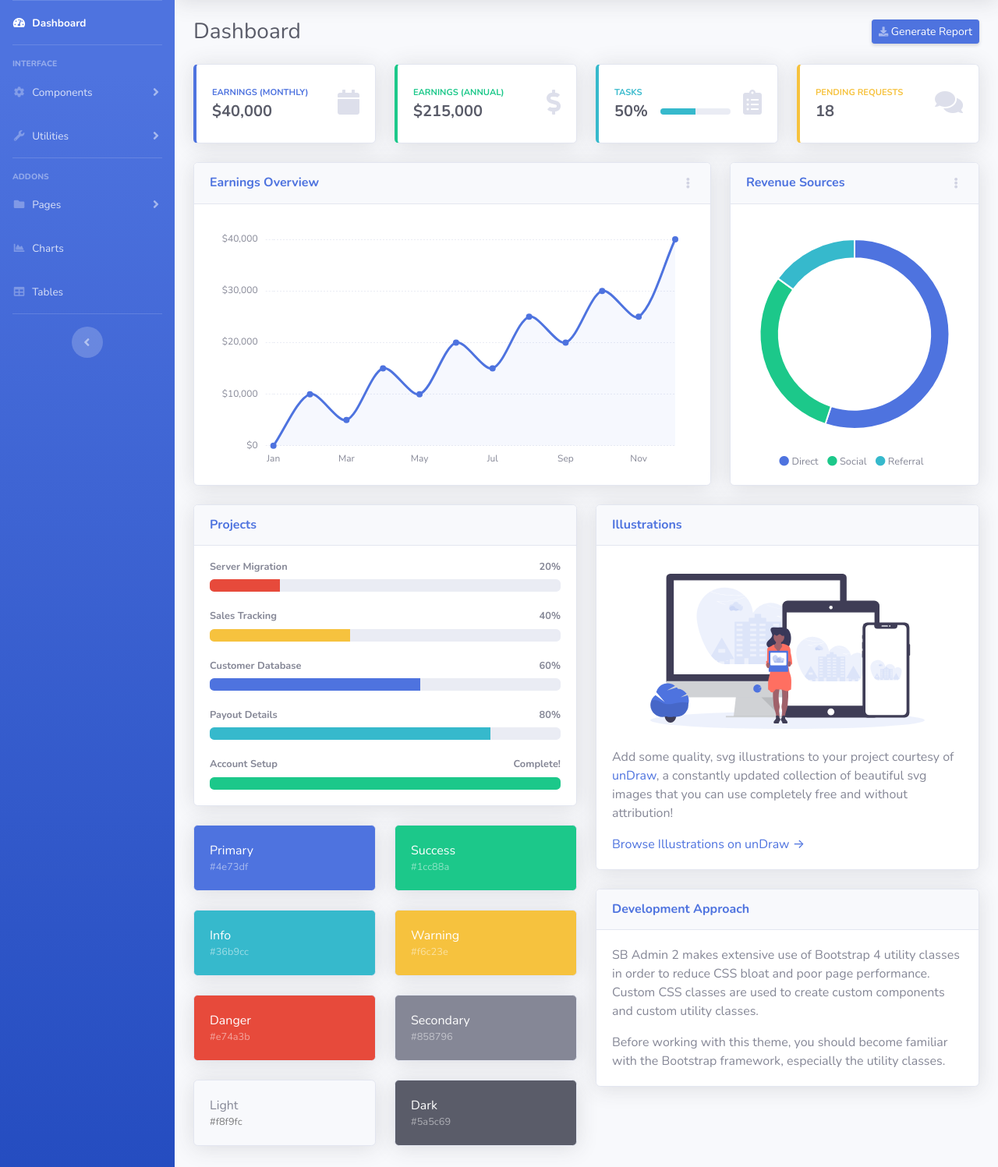
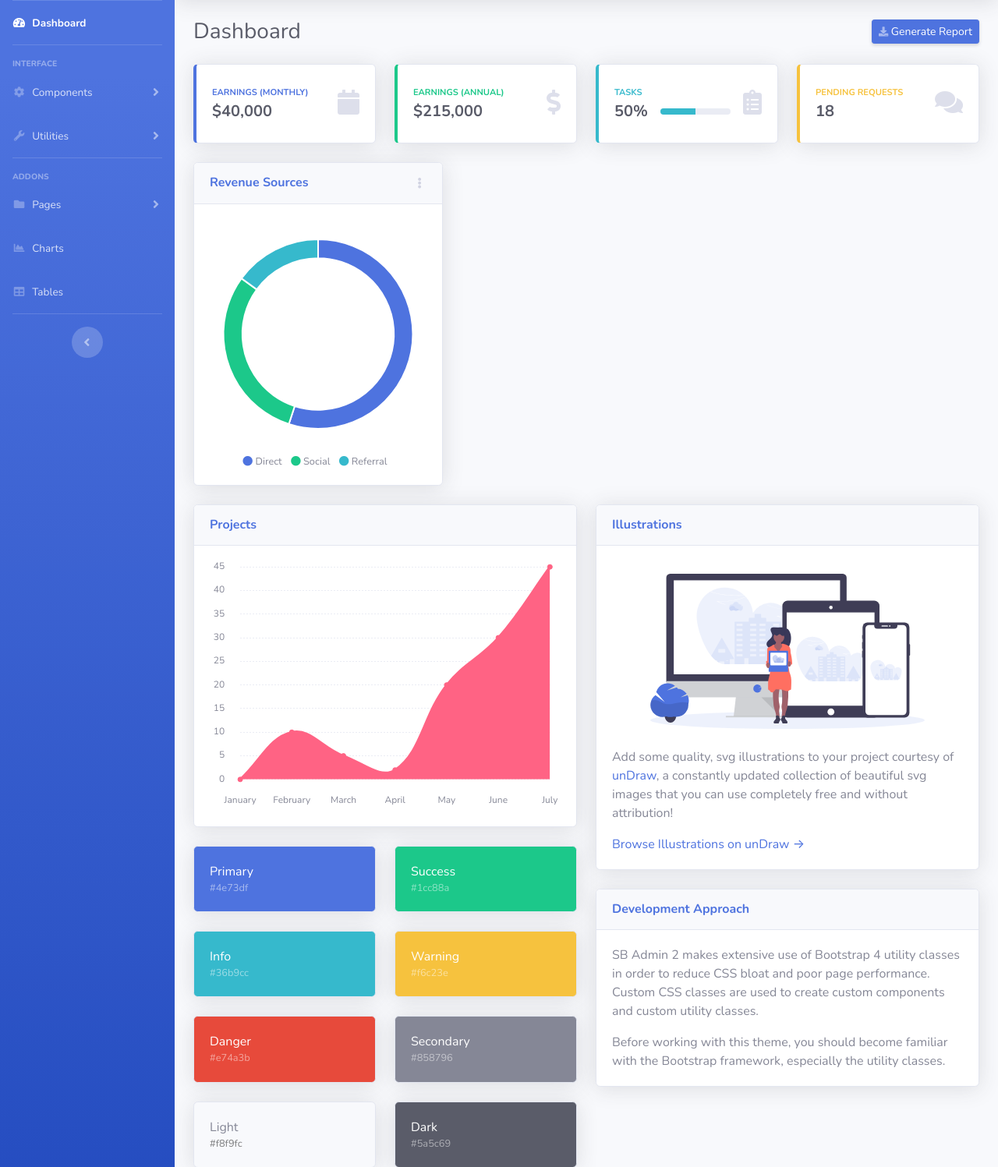
Before and after one commit to ArthurWuTW/django-project, a Django app: template monitor_app/templates/template_dashboard/dashboard.html in a window 1280 px wide. Shown: the part 70-1567 px from the top of the page at 78% size. Run offline with Django 3.2, Linux system fonts and the light colour scheme; the template is opened without the code that fills it, so the values that code supplies are empty; some libraries are stand-ins or nearby versions.

Commit message:
Test chartjs with constant data in external js file

```diff
--- a/monitor_app/static/dashboard/js/demo/chart-area-demo.js
+++ b/monitor_app/static/dashboard/js/demo/chart-area-demo.js
@@ -1,118 +1,55 @@
-// Set new default font family and font color to mimic Bootstrap's default styling
-Chart.defaults.global.defaultFontFamily = 'Nunito', '-apple-system,system-ui,BlinkMacSystemFont,"Segoe UI",Roboto,"Helvetica Neue",Arial,sans-serif';
-Chart.defaults.global.defaultFontColor = '#858796';
-
-function number_format(number, decimals, dec_point, thousands_sep) {
-  // *     example: number_format(1234.56, 2, ',', ' ');
-  // *     return: '1 234,56'
-  number = (number + '').replace(',', '').replace(' ', '');
-  var n = !isFinite(+number) ? 0 : +number,
-    prec = !isFinite(+decimals) ? 0 : Math.abs(decimals),
-    sep = (typeof thousands_sep === 'undefined') ? ',' : thousands_sep,
-    dec = (typeof dec_point === 'undefined') ? '.' : dec_point,
-    s = '',
-    toFixedFix = function(n, prec) {
-      var k = Math.pow(10, prec);
-      return '' + Math.round(n * k) / k;
-    };
-  // Fix for IE parseFloat(0.55).toFixed(0) = 0;
-  s = (prec ? toFixedFix(n, prec) : '' + Math.round(n)).split('.');
-  if (s[0].length > 3) {
-    s[0] = s[0].replace(/\B(?=(?:\d{3})+(?!\d))/g, sep);
-  }
-  if ((s[1] || '').length < prec) {
-    s[1] = s[1] || '';
-    s[1] += new Array(prec - s[1].length + 1).join('0');
-  }
-  return s.join(dec);
-}
-
 // Area Chart Example
 var ctx = document.getElementById("myAreaChart");
-var myLineChart = new Chart(ctx, {
-  type: 'line',
-  data: {
-    labels: ["Jan", "Feb", "Mar", "Apr", "May", "Jun", "Jul", "Aug", "Sep", "Oct", "Nov", "Dec"],
-    datasets: [{
-      label: "Earnings",
-      lineTension: 0.3,
-      backgroundColor: "rgba(78, 115, 223, 0.05)",
-      borderColor: "rgba(78, 115, 223, 1)",
-      pointRadius: 3,
-      pointBackgroundColor: "rgba(78, 115, 223, 1)",
-      pointBorderColor: "rgba(78, 115, 223, 1)",
-      pointHoverRadius: 3,
-      pointHoverBackgroundColor: "rgba(78, 115, 223, 1)",
-      pointHoverBorderColor: "rgba(78, 115, 223, 1)",
-      pointHitRadius: 10,
-      pointBorderWidth: 2,
-      data: [0, 10000, 5000, 15000, 10000, 20000, 15000, 25000, 20000, 30000, 25000, 40000],
-    }],
-  },
-  options: {
-    maintainAspectRatio: false,
-    layout: {
-      padding: {
-        left: 10,
-        right: 25,
-        top: 25,
-        bottom: 0
-      }
+var chart = new Chart(ctx, {
+    type:'line',
+    data: {
+        labels: ['January', 'February', 'March', 'April', 'May', 'June', 'July'],
+        datasets: [{
+            label: 'My First dataset',
+            backgroundColor: 'rgb(255, 99, 132)',
+            borderColor: 'rgb(255, 99, 132)',
+            data: [0, 10, 5, 2, 20, 30, 45]
+        }]
     },
-    scales: {
-      xAxes: [{
-        time: {
-          unit: 'date'
-        },
-        gridLines: {
-          display: false,
-          drawBorder: false
-        },
-        ticks: {
-          maxTicksLimit: 7
-        }
-      }],
-      yAxes: [{
-        ticks: {
-          maxTicksLimit: 5,
-          padding: 10,
-          // Include a dollar sign in the ticks
-          callback: function(value, index, values) {
-            return '$' + number_format(value);
-          }
-        },
-        gridLines: {
-          color: "rgb(234, 236, 244)",
-          zeroLineColor: "rgb(234, 236, 244)",
-          drawBorder: false,
-          borderDash: [2],
-          zeroLineBorderDash: [2]
-        }
-      }],
-    },
-    legend: {
-      display: false
-    },
-    tooltips: {
-      backgroundColor: "rgb(255,255,255)",
-      bodyFontColor: "#858796",
-      titleMarginBottom: 10,
-      titleFontColor: '#6e707e',
-      titleFontSize: 14,
-      borderColor: '#dddfeb',
-      borderWidth: 1,
-      xPadding: 15,
-      yPadding: 15,
-      displayColors: false,
-      intersect: false,
-      mode: 'index',
-      caretPadding: 10,
-      callbacks: {
-        label: function(tooltipItem, chart) {
-          var datasetLabel = chart.datasets[tooltipItem.datasetIndex].label || '';
-          return datasetLabel + ': $' + number_format(tooltipItem.yLabel);
+    options:{
+      maintainAspectRatio:false,
+      legend:{
+        display:false
+      },
+      title:{},
+      scales:{
+        xAxes:[
+          {
+            gridLines:{
+              color:'rgb(234, 236, 244)',
+              zeroLineColor:'rgb(234, 236, 244)',
+              drawBorder:false,
+              drawTicks:false,
+              borderDash:[2],
+              zeroLineBorderDash:[2],
+              drawOnChartArea:false},
+              ticks:{
+                fontColor:'#858796',
+                padding:20
+              }
+            }
+          ],
+          yAxes:[
+            {
+              gridLines:{
+                color:'rgb(234, 236, 244)',
+                zeroLineColor:'rgb(234, 236, 244)',
+                drawBorder:false,
+                drawTicks:false,
+                borderDash:[2],
+                zeroLineBorderDash:[2]
+              },
+              ticks:{
+                fontColor:'#858796',
+                padding:20
+              }
+            }
+          ]
         }
       }
-    }
-  }
 });
--- a/monitor_app/templates/template_dashboard/dashboard.html
+++ b/monitor_app/templates/template_dashboard/dashboard.html
@@ -426,32 +426,6 @@
           <div class="row">
 
             <!-- Area Chart -->
-            <div class="col-xl-8 col-lg-7">
-              <div class="card shadow mb-4">
-                <!-- Card Header - Dropdown -->
-                <div class="card-header py-3 d-flex flex-row align-items-center justify-content-between">
-                  <h6 class="m-0 font-weight-bold text-primary">Earnings Overview</h6>
-                  <div class="dropdown no-arrow">
-                    <a class="dropdown-toggle" href="#" role="button" id="dropdownMenuLink" data-toggle="dropdown" aria-haspopup="true" aria-expanded="false">
-                      <i class="fas fa-ellipsis-v fa-sm fa-fw text-gray-400"></i>
-                    </a>
-                    <div class="dropdown-menu dropdown-menu-right shadow animated--fade-in" aria-labelledby="dropdownMenuLink">
-                      <div class="dropdown-header">Dropdown Header:</div>
-                      <a class="dropdown-item" href="#">Action</a>
-                      <a class="dropdown-item" href="#">Another action</a>
-                      <div class="dropdown-divider"></div>
-                      <a class="dropdown-item" href="#">Something else here</a>
-                    </div>
-                  </div>
-                </div>
-                <!-- Card Body -->
-                <div class="card-body">
-                  <div class="chart-area">
-                    <canvas id="myAreaChart"></canvas>
-                  </div>
-                </div>
-              </div>
-            </div>
 
             <!-- Pie Chart -->
             <div class="col-xl-4 col-lg-5">
@@ -505,25 +479,8 @@
                   <h6 class="m-0 font-weight-bold text-primary">Projects</h6>
                 </div>
                 <div class="card-body">
-                  <h4 class="small font-weight-bold">Server Migration <span class="float-right">20%</span></h4>
-                  <div class="progress mb-4">
-                    <div class="progress-bar bg-danger" role="progressbar" style="width: 20%" aria-valuenow="20" aria-valuemin="0" aria-valuemax="100"></div>
-                  </div>
-                  <h4 class="small font-weight-bold">Sales Tracking <span class="float-right">40%</span></h4>
-                  <div class="progress mb-4">
-                    <div class="progress-bar bg-warning" role="progressbar" style="width: 40%" aria-valuenow="40" aria-valuemin="0" aria-valuemax="100"></div>
-                  </div>
-                  <h4 class="small font-weight-bold">Customer Database <span class="float-right">60%</span></h4>
-                  <div class="progress mb-4">
-                    <div class="progress-bar" role="progressbar" style="width: 60%" aria-valuenow="60" aria-valuemin="0" aria-valuemax="100"></div>
-                  </div>
-                  <h4 class="small font-weight-bold">Payout Details <span class="float-right">80%</span></h4>
-                  <div class="progress mb-4">
-                    <div class="progress-bar bg-info" role="progressbar" style="width: 80%" aria-valuenow="80" aria-valuemin="0" aria-valuemax="100"></div>
-                  </div>
-                  <h4 class="small font-weight-bold">Account Setup <span class="float-right">Complete!</span></h4>
-                  <div class="progress">
-                    <div class="progress-bar bg-success" role="progressbar" style="width: 100%" aria-valuenow="100" aria-valuemin="0" aria-valuemax="100"></div>
+                  <div class="chart-area">
+                    <canvas id="myAreaChart"></canvas>
                   </div>
                 </div>
               </div>
@@ -674,6 +631,9 @@
     </div>
   </div>
 
+  <!-- js chart -->
+  <script src="https://cdn.jsdelivr.net/npm/chart.js@2.8.0"></script>
+  <script src="https://cdnjs.cloudflare.com/ajax/libs/Chart.js/2.8.0/Chart.bundle.js"></script>
   <!-- Bootstrap core JavaScript-->
   <script src={% static "dashboard/vendor/jquery/jquery.min.js" %}></script>
   <script src={% static "dashboard/vendor/bootstrap/js/bootstrap.bundle.min.js" %}></script>
```
